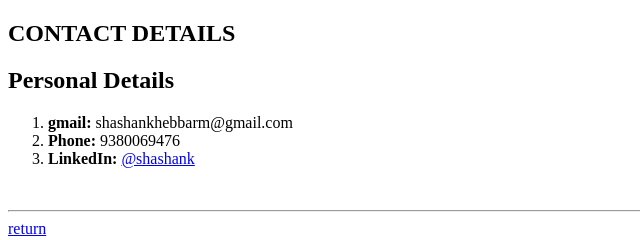
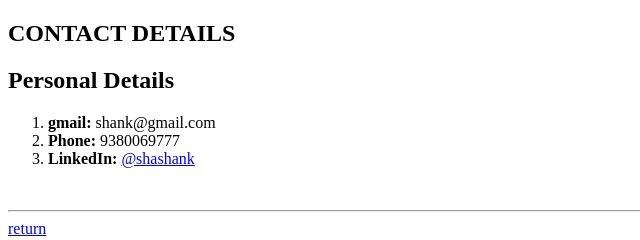
Before and after one commit to quantumflo/cv, a plain HTML site: page contact.html in a window 1280 px wide. Shown: the full height of the page, 0-640 px from the left. Drawn offline with Linux system fonts and the light colour scheme.

Commit message:
Update contact.html

```diff
--- a/contact.html
+++ b/contact.html
@@ -8,8 +8,8 @@
     <h2>CONTACT DETAILS</h2>
   <h2>Personal Details</h2>
     <ol>
-    <li><strong>gmail:</strong> shashankhebbarm@gmail.com</li>
-    <li><strong>Phone:</strong> 9380069476</li>
+    <li><strong>gmail:</strong> shank@gmail.com</li>
+    <li><strong>Phone:</strong> 9380069777</li>
     <li><strong>LinkedIn:</strong> <a href="https://www.linkedin.com/feed/">@shashank</a></li>
     </ol><br><hr>
     <a href="index.html">return</a>
```
